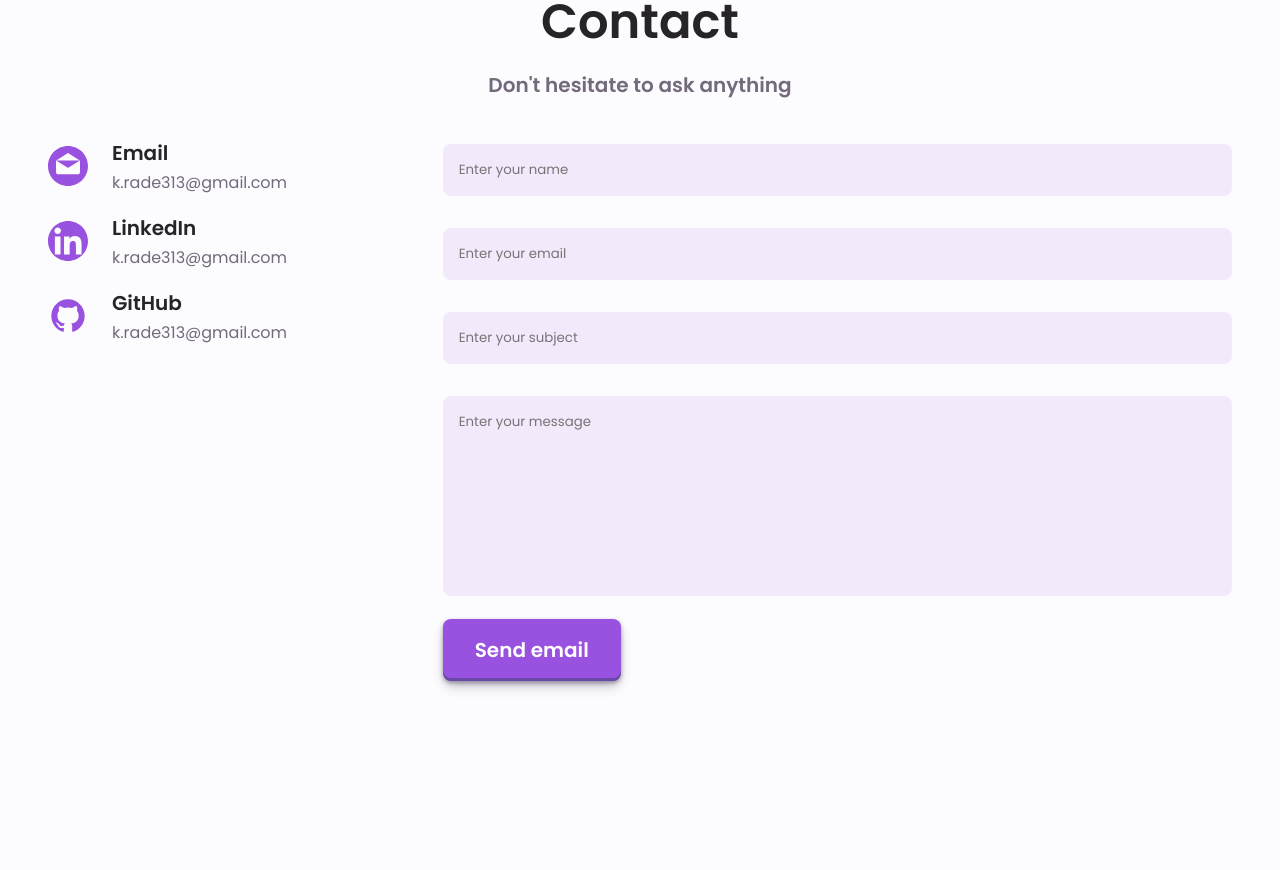
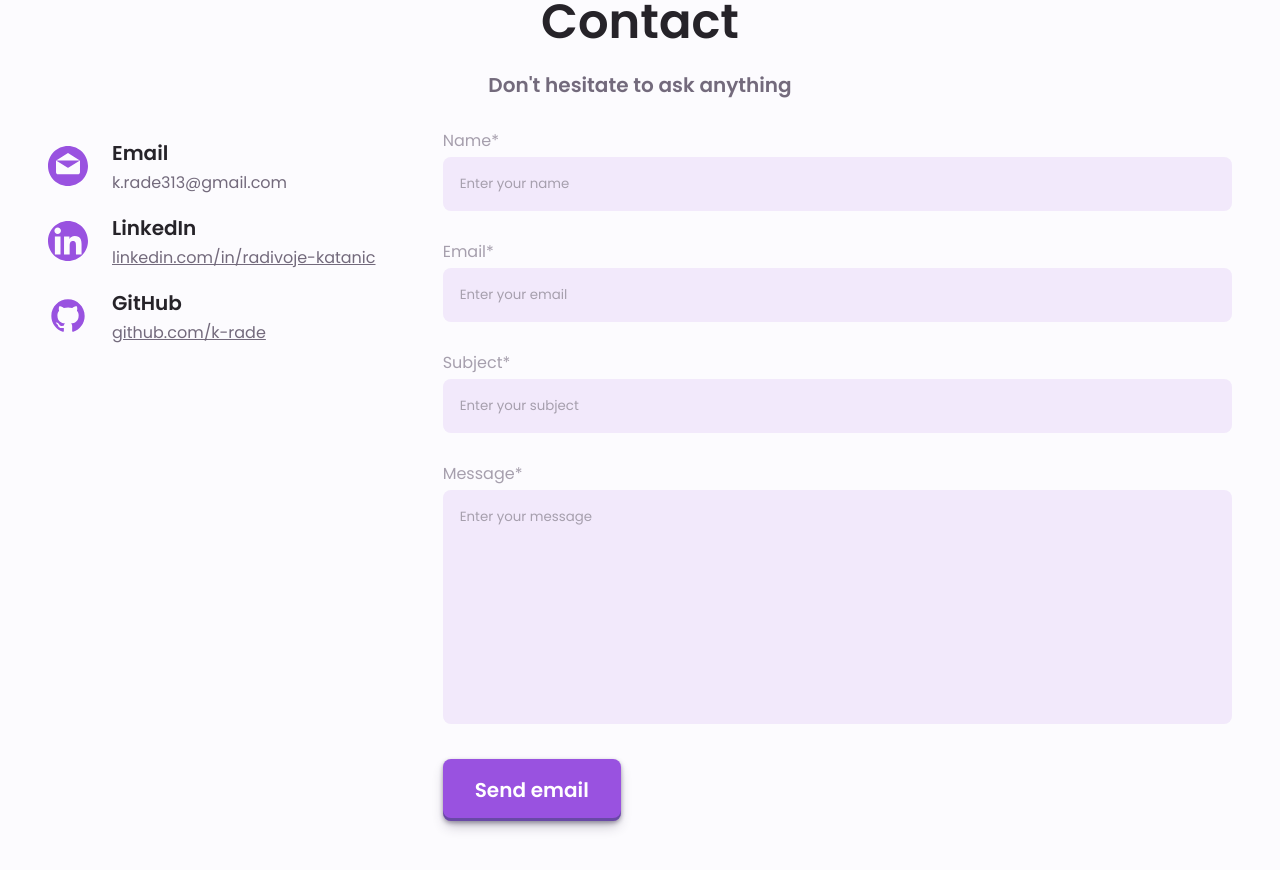
Before and after one commit to rkatanic/portfolio, a React (Create React App) app: page / in a window 1280 px wide. Shown: the part 2260-3130 px from the top of the page. Before the commit the page ends 3094 px from the top, so only its background shows below. Built offline with nearby package versions, Linux system fonts and the light colour scheme.

Commit message:
Extract contact form in separate components

```diff
--- a/src/components/Contact.css
+++ b/src/components/Contact.css
@@ -23,14 +23,9 @@
   flex-wrap: wrap;
 }
 
-.contact-links,
-.contact-form {
+.contact-links {
   margin: var(--margin-1) 0;
   flex: 1;
-}
-
-.contact-form {
-  flex: 2;
 }
 
 .contact-link {
@@ -48,23 +43,13 @@
   margin: 0.125rem 0;
 }
 
-input,
-textarea {
-  resize: none;
-  border: none;
-  box-sizing: border-box;
-  outline: none;
-  width: 100%;
-  border-radius: 8px;
-  margin: 1rem 0;
-  padding: 1rem;
-  font-family: var(--body-font);
+.contact-link a {
+  text-decoration: underline;
   color: var(--color-text);
-  background-color: var(--color-input);
 }
 
-textarea {
-  height: 200px;
+.contact-link a:hover {
+  color: var(--color-primary);
 }
 
 @media screen and (max-width: 768px) {
--- a/src/components/Contact.jsx
+++ b/src/components/Contact.jsx
@@ -1,55 +1,12 @@
-import { useState } from "react";
 import Section from "./Section";
+import ContactForm from "./contact/ContactForm";
 import { ReactComponent as EmailIcon } from "../assets/icons/email.svg";
 import { ReactComponent as GithubIcon } from "../assets/icons/github.svg";
 import { ReactComponent as LinkedinIcon } from "../assets/icons/linkedin.svg";
-import emailjs from "emailjs-com";
-import { Formik, Form, Field, ErrorMessage } from "formik";
-import * as Yup from "yup";
 
 import "./Contact.css";
 
 const Contact = () => {
-  const validationSchema = Yup.object({
-    name: Yup.string()
-      .min(2, "Name must be atleast 2 characters long")
-      .required("Name is required"),
-    email: Yup.string()
-      .email("Invalid email format")
-      .required("Email is required"),
-    subject: Yup.string()
-      .min(4, "Subject must be atleast 4 characters long")
-      .required("Subject is required"),
-    message: Yup.string()
-      .min(10, "Message must be atleast 10 characters long")
-      .max(500, "Message can not be longer than 500 characters")
-      .required("Message is required"),
-  });
-
-  const formikInitialValues = {
-    name: "",
-    email: "",
-    subject: "",
-    message: "",
-  };
-
-  const handleEmailSend = async (values, setSubmitting) => {
-    console.log(values);
-    try {
-      setSubmitting(true);
-      await emailjs.send(
-        process.env.REACT_APP_EMAIL_SERVICE_ID,
-        process.env.REACT_APP_EMAIL_TEMPLATE_ID,
-        values,
-        process.env.REACT_APP_EMAIL_USER_ID
-      );
-      setSubmitting(false);
-    } catch (err) {
-      alert(err.text);
-      setSubmitting(false);
-    }
-  };
-
   return (
     <Section id="contact">
       <div className="contact">
@@ -69,82 +26,20 @@ const Contact = () => {
               <LinkedinIcon />
               <div className="contact-link-info">
                 <h3>LinkedIn</h3>
-                <p>k.rade313@gmail.com</p>
+                <a href="https://www.linkedin.com/in/radivoje-katanic">
+                  linkedin.com/in/radivoje-katanic
+                </a>
               </div>
             </div>
             <div className="contact-link">
               <GithubIcon />
               <div className="contact-link-info">
                 <h3>GitHub</h3>
-                <p>k.rade313@gmail.com</p>
+                <a href="https://github.com/k-rade">github.com/k-rade</a>
               </div>
             </div>
           </div>
-          <Formik
-            initialValues={formikInitialValues}
-            validationSchema={validationSchema}
-            onSubmit={(values, { setSubmitting }) =>
-              handleEmailSend(values, setSubmitting)
-            }
-          >
-            {({ isValid, dirty, values, errors, touched, isSubmitting }) => (
-              <Form className="contact-form">
-                <Field
-                  placeholder="Enter your name"
-                  type="name"
-                  name="name"
-                  id="name"
-                  value={values.name}
-                  className={errors.name && touched.name ? "input-error" : null}
-                />
-                <ErrorMessage name="name" />
-                <Field
-                  placeholder="Enter your email"
-                  type="email"
-                  email="email"
-                  id="email"
-                  name="email"
-                  value={values.email}
-                  className={
-                    errors.email && touched.email ? "input-error" : null
-                  }
-                />
-                <ErrorMessage name="email" />
-                <Field
-                  placeholder="Enter your subject"
-                  type="subject"
-                  subject="subject"
-                  id="subject"
-                  name="subject"
-                  value={values.subject}
-                  className={
-                    errors.subject && touched.subject ? "input-error" : null
-                  }
-                />
-                <ErrorMessage name="subject" />
-                <Field
-                  as="textarea"
-                  placeholder="Enter your message"
-                  type="message"
-                  message="message"
-                  id="message"
-                  name="message"
-                  value={values.message}
-                  className={
-                    errors.message && touched.message ? "input-error" : null
-                  }
-                />
-                <ErrorMessage name="message" />
-                <button
-                  type="submit"
-                  disabled={!isValid || isSubmitting}
-                  className="btn btn-primary"
-                >
-                  {isSubmitting ? "Sending ..." : "Send email"}
-                </button>
-              </Form>
-            )}
-          </Formik>
+          <ContactForm />
         </div>
       </div>
     </Section>
--- /dev/null
+++ b/src/components/contact/ContactForm.css
@@ -0,0 +1,31 @@
+.contact-form {
+  margin: var(--margin-1) 0;
+  flex: 2;
+}
+
+.contact-form button > svg {
+  fill: #fff !important;
+  height: 1.25rem !important;
+  animation: rotating 1s linear infinite;
+}
+
+.contact-form button > svg:hover {
+  fill: #fff;
+  cursor: none;
+}
+
+@media screen and (max-width: 768px) {
+  .contact-form button {
+    width: 100%;
+    justify-content: center;
+  }
+}
+
+@keyframes rotating {
+  from {
+    -webkit-transform: rotate(0deg);
+  }
+  to {
+    -webkit-transform: rotate(360deg);
+  }
+}
--- /dev/null
+++ b/src/components/contact/ContactForm.jsx
@@ -0,0 +1,99 @@
+import emailjs from "emailjs-com";
+import { Formik, Form } from "formik";
+import * as Yup from "yup";
+import FormField from "./FormField";
+import { ReactComponent as SandWatchIcon } from "../../assets/icons/sandwatch.svg";
+
+import "./ContactForm.css";
+
+const ContactForm = () => {
+  const validationSchema = Yup.object({
+    name: Yup.string()
+      .min(2, "Must be atleast 2 chars long")
+      .required("Required"),
+    email: Yup.string().email("Invalid email format").required("Required"),
+    subject: Yup.string()
+      .min(4, "Must be atleast 4 chars long")
+      .required("Required"),
+    message: Yup.string()
+      .min(10, "Must be atleast 10 chars long")
+      .max(500, "Must be less than 500 chars long")
+      .required("Required"),
+  });
+
+  const initialValues = {
+    name: "",
+    email: "",
+    subject: "",
+    message: "",
+  };
+
+  const handleEmailSend = async (values, setSubmitting) => {
+    console.log(values);
+    try {
+      setSubmitting(true);
+      await emailjs.send(
+        process.env.REACT_APP_EMAIL_SERVICE_ID,
+        process.env.REACT_APP_EMAIL_TEMPLATE_ID,
+        values,
+        process.env.REACT_APP_EMAIL_USER_ID
+      );
+      setSubmitting(false);
+    } catch (err) {
+      alert(err.text);
+      setSubmitting(false);
+    }
+  };
+  return (
+    <Formik
+      initialValues={initialValues}
+      validationSchema={validationSchema}
+      onSubmit={(values, { setSubmitting }) =>
+        handleEmailSend(values, setSubmitting)
+      }
+    >
+      {({ isValid, values, isSubmitting }) => (
+        <Form className="contact-form">
+          <FormField
+            name="name"
+            value={values.name}
+            placeholder="Enter your name"
+          />
+          <FormField
+            name="email"
+            value={values.email}
+            placeholder="Enter your email"
+          />
+          <FormField
+            name="subject"
+            value={values.subject}
+            placeholder="Enter your subject"
+          />
+          <FormField
+            as="textarea"
+            rows={10}
+            name="message"
+            value={values.message}
+            placeholder="Enter your message"
+          />
+          <button
+            type="submit"
+            disabled={!isValid || isSubmitting}
+            className="btn btn-primary"
+          >
+            {isSubmitting ? (
+              <>
+                <SandWatchIcon />
+                Sending...
+              </>
+            ) : (
+              "Send email"
+            )}
+          </button>
+        </Form>
+      )}
+    </Formik>
+  );
+};
+
+export default ContactForm;
--- /dev/null
+++ b/src/components/contact/FormField.css
@@ -0,0 +1,43 @@
+.form-field {
+  margin-bottom: 1.5rem;
+}
+
+input,
+textarea {
+  resize: none;
+  border: 1px solid transparent;
+  box-sizing: border-box;
+  outline: none;
+  width: 100%;
+  border-radius: 8px;
+  padding: 1rem;
+  margin: 0.25rem 0;
+  font-family: var(--body-font);
+  color: var(--color-title);
+  background-color: var(--color-input);
+}
+
+input::placeholder,
+textarea::placeholder {
+  color: var(--color-text-light);
+}
+
+.form-field-label {
+  align-items: baseline;
+  display: inline-flex;
+}
+
+label {
+  margin-right: 0.5rem;
+  color: var(--color-text-light);
+  text-transform: capitalize;
+}
+
+.input-error-field {
+  border: 1px solid var(--color-primary);
+}
+
+.input-error-message {
+  font-size: 0.825rem;
+  color: var(--color-primary);
+}
--- /dev/null
+++ b/src/components/contact/FormField.jsx
@@ -0,0 +1,25 @@
+import { Field, ErrorMessage, useField } from "formik";
+
+import "./FormField.css";
+
+const FormField = (props) => {
+  const [field, meta] = useField(props);
+  return (
+    <div className="form-field">
+      <div className="form-field-label">
+        <label htmlFor={field.name}>{field.name}*</label>
+        <ErrorMessage
+          name={field.name}
+          component="div"
+          className={meta.touched && meta.error ? "input-error-message" : null}
+        />
+      </div>
+      <Field
+        {...props}
+        className={meta.touched && meta.error ? "input-error-field" : null}
+      />
+    </div>
+  );
+};
+
+export default FormField;
```
Also changed, not shown: src/assets/icons/sandwatch.svg (added).
